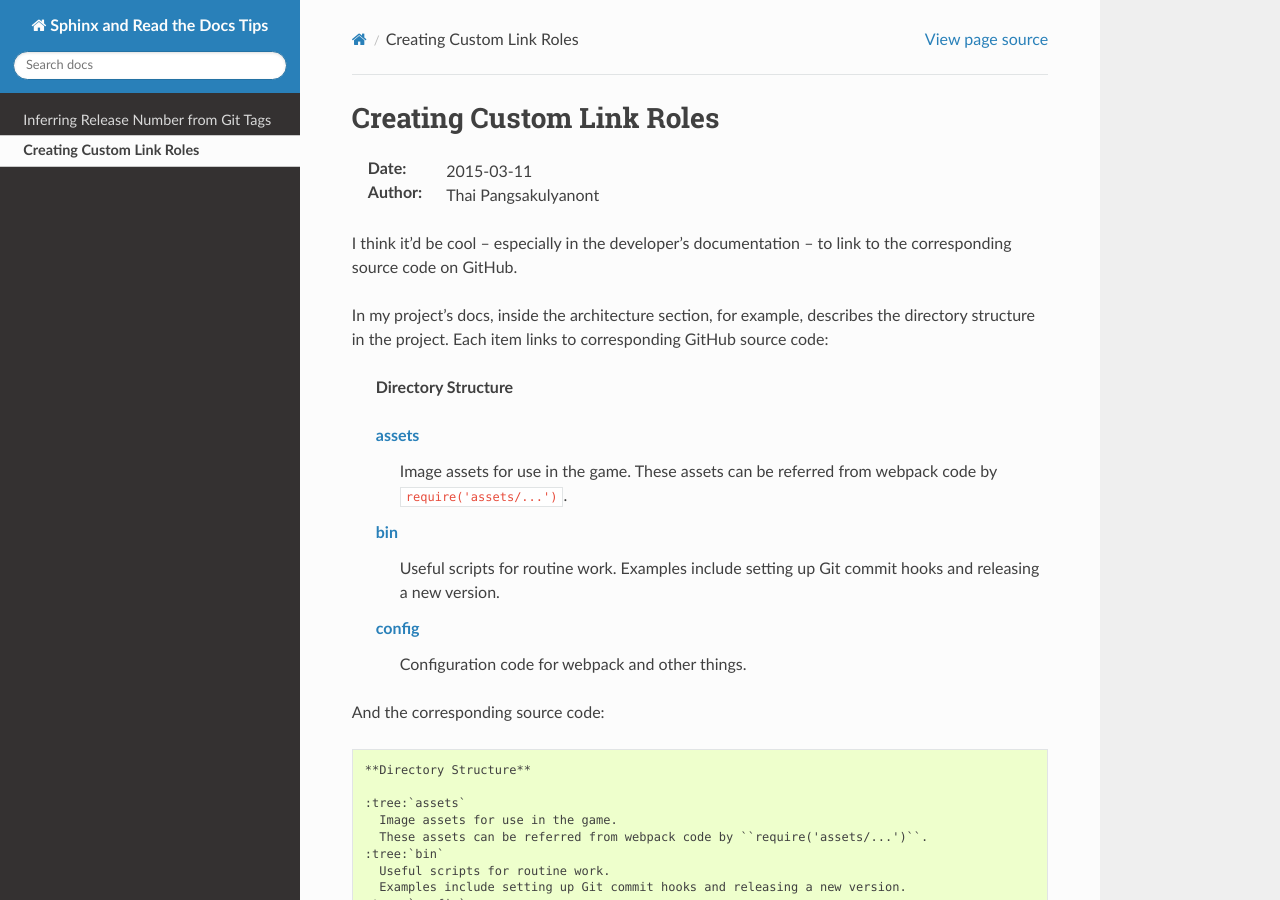
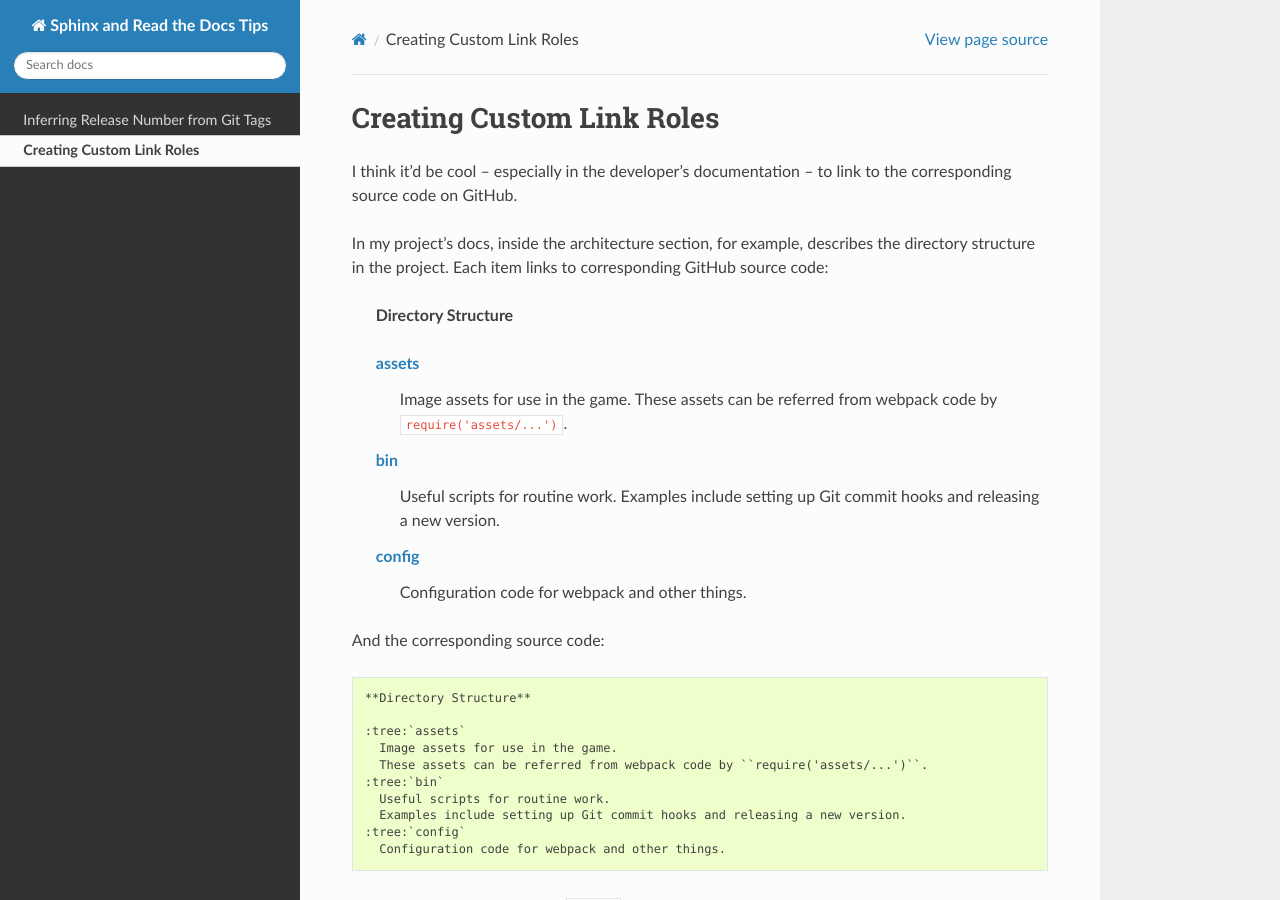
Before and after one commit to dtinth/rtfd-protips, a Sphinx documentation site: the page built from docs/link-roles.rst, in a window 1280 px wide and 900 px high. Built offline with Sphinx 7.4.7 and the Read the Docs theme 2.0.0, drawn with Linux system fonts in a browser that asks for light colours; some of the changed text lies outside the part shown.

Commit message:
move names to bottom

```diff
--- a/docs/git-tag-version.rst
+++ b/docs/git-tag-version.rst
@@ -1,9 +1,6 @@
 
 Inferring Release Number from Git Tags
 =======================================
-
-:Date:   2015-03-11
-:Author: Thai Pangsakulyanont
 
 When starting a Sphinx documentation using ``sphinx-quickstart``,
 it asks you for version number of the docs.
--- a/docs/link-roles.rst
+++ b/docs/link-roles.rst
@@ -1,9 +1,6 @@
 
 Creating Custom Link Roles
 ==========================
-
-:Date:   2015-03-11
-:Author: Thai Pangsakulyanont
 
 I think it'd be cool -- especially in the developer's documentation -- to link to the corresponding source code on GitHub.
 
```
Also changed, not shown: other parts of docs/git-tag-version.rst (+3 -0 lines), other parts of docs/link-roles.rst (+3 -0 lines).
